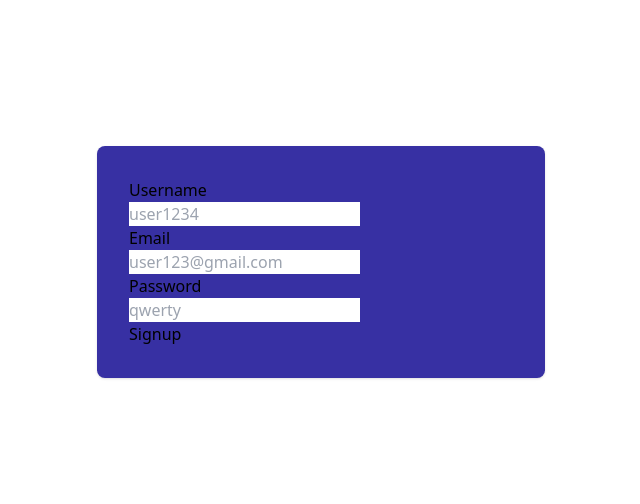
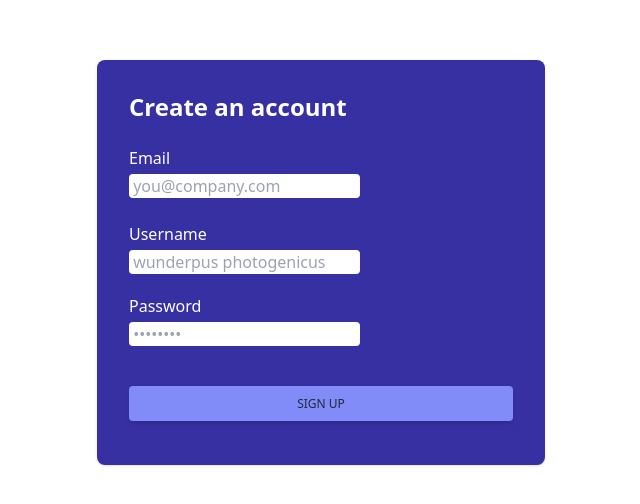
Before and after one commit to Photogenicus-App/Scratch, a React app: page /signup in a window 1280 px wide. Shown: the part 138-642 px from the top of the page, without its empty margins (319-959 px from the left). Built offline with nearby package versions, Linux system fonts and the light colour scheme.

Commit message:
Styling work

```diff
--- a/src/components/Home/Home.jsx
+++ b/src/components/Home/Home.jsx
@@ -5,12 +5,20 @@ import { Link } from 'react-router-dom';
 // landing page, will render library
 function Home() {
   return (
-    <div id="page-container">
+    <div
+      id="page-container"
+      className="bg-gradient-to-t from-white to-indigo-200"
+    >
       <div id="header">
         <h1>photogenicus Sorcis</h1>
       </div>
 
-      <Link to="/add-library">+</Link>
+      <Link
+        to="/add-library"
+        className="ml-auto m-8 w-36 bg-indigo-800 text-white h-10 rounded hover:text-indigo-600 hover:border-indigo-600 hover:border hover:bg-white transition duration-200 ease-in-out justify-center flex items-center"
+      >
+        +
+      </Link>
 
       <div>
         <Library />
--- a/src/components/Home/LibraryInfo.jsx
+++ b/src/components/Home/LibraryInfo.jsx
@@ -5,24 +5,22 @@ function LibraryInfo({ title, description, libraries, libId }) {
   return (
     <div
       id="library-info"
-      className="w-96 border-black border-solid border rounded-lg  text-center h-40 flex flex-col content-center justify-around p-5"
+      className="shadow-lg bg-gradient-to-t from-indigo-400 to-indigo-200 hover:from-white hover:to-white text-black hover:text-indigo-700 w-96 border-black border-solid border rounded-xl text-center h-40 flex flex-col content-center justify-around p-5"
     >
-      <h2>
+      <h2 className="text-xl">
         {title}
         <br />
       </h2>
 
-      <p>{description}</p>
+      <p className="">{description}</p>
 
-      <button className="bg-purple-500 text-white h-8">
-        <Link
-          to={`/${libId}`}
-          state={{ libraries: libraries, libId: `${libId}` }}
-          className="bg-purple-500 text-white h-8"
-        >
-          View Library
-        </Link>
-      </button>
+      <Link
+        to={`/${libId}`}
+        state={{ libraries: libraries, libId: `${libId}` }}
+        className="w-36 mx-auto bg-indigo-800 text-white h-10 rounded hover:text-indigo-600 hover:border-indigo-600 hover:border hover:bg-white transition duration-400 ease-in-out justify-center flex items-center"
+      >
+        <span>View Library</span>
+      </Link>
     </div>
   );
 }
--- a/src/components/IndividualLibrary.jsx
+++ b/src/components/IndividualLibrary.jsx
@@ -56,52 +56,77 @@ function IndividualLibrary() {
 
   if (!edit) {
     return (
-      <div id="page-container">
-        <div id="header">
-          <h1>photogenicus Sorcis</h1>
+      <div
+        id="page-container"
+        className="flex flex-col items-center text-center bg-gradient-to-t from-white to-indigo-500"
+      >
+        <div>
+          <h1 className="w-32 mx-auto bg-indigo-400 m-3">{title}</h1>
+
+          <h5 className="w-32 mx-auto bg-indigo-400 m-5">{description}</h5>
+
+          <p className="w-9/12 mx-auto bg-indigo-400 m-8">{studyMaterial}</p>
         </div>
 
-        <div>
-          <h1>{title}</h1>
-
-          <h5>{description}</h5>
-
-          <p>{studyMaterial}</p>
-        </div>
-
-        <button onClick={handleEditButton}>edit</button>
+        <button
+          onClick={handleEditButton}
+          className="w-36 mx-auto bg-indigo-800 text-white h-10 rounded hover:text-indigo-600 hover:border-indigo-600 hover:border hover:bg-white transition duration-200 ease-in-out justify-center flex items-center"
+        >
+          edit
+        </button>
       </div>
     );
   } else {
     return (
-      <div id="page-container">
+      <div
+        id="page-container"
+        className="flex flex-col items-center text-center bg-gradient-to-t from-white to-indigo-500"
+      >
         <div id="header">
           <h1>photogenicus Sorcis</h1>
         </div>
 
         <div>
           <h1>
-            <input value={title} onChange={(e) => setTitle(e.target.value)} />
+            <input
+              className="w-32 mx-auto bg-indigo-400 m-3"
+              value={title}
+              onChange={(e) => setTitle(e.target.value)}
+            />
           </h1>
 
           <h5>
             <input
+              className="w-32 mx-auto bg-indigo-400 m-5"
               value={description}
               onChange={(e) => setDescription(e.target.value)}
             />
           </h5>
 
           <p>
-            <input
+            <textarea
+              className="w-full mx-auto bg-indigo-400 m-8"
               value={studyMaterial}
               onChange={(e) => setStudyMaterial(e.target.value)}
             />
           </p>
         </div>
 
-        <button onClick={() => setEdit(false)}>cancel</button>
+        <div className="flex">
+          <button
+            className="w-36 mx-auto bg-indigo-800 text-white h-10 rounded hover:text-indigo-600 hover:border-indigo-600 hover:border hover:bg-white transition duration-200 ease-in-out justify-center flex items-center"
+            onClick={handleSaveEdit}
+          >
+            save
+          </button>
 
-        <button onClick={handleSaveEdit}>save</button>
+          <button
+            className="w-36 mx-auto bg-indigo-400 text-white h-10 rounded hover:text-indigo-600 hover:border-indigo-600 hover:border hover:bg-white transition duration-200 ease-in-out justify-center flex items-center"
+            onClick={() => setEdit(false)}
+          >
+            cancel
+          </button>
+        </div>
       </div>
     );
   }
--- a/src/components/Login-Signup/Login.jsx
+++ b/src/components/Login-Signup/Login.jsx
@@ -44,46 +44,50 @@ const Login = () => {
             Sign into your account
           </h1>
           <form
-            className="space-y-2 md:space-y-6"
+            autoComplete="off"
+            className=""
             onSubmit={submit}
             id="login-form"
           >
-            <div>
-              <label className="text-white block mb-2 text-sm font-medium">
-                Username
-              </label>
+            <div className="mt-1 mb-1">
+              <label className="text-white block">Username</label>
             </div>
             <div>
               <input
-                className="rounded"
+                className="rounded outline-none focus:outline-indigo-200 focus:border-indigo-200"
                 type="text"
-                placeholder="user1234"
+                placeholder=" wunderpus photogenicus"
                 id="user1"
               />
             </div>
-            <div>
-              <label className="text-white">Password</label>
+            <div className="mt-5 mb-1">
+              <label className="text-white ">Password</label>
             </div>
             <div>
               <input
-                className="rounded"
+                className="rounded mb-7 outline-none focus:outline-indigo-200 focus:border-indigo-200"
                 type="text"
-                placeholder="qwerty"
+                placeholder=" ••••••••"
                 id="pass1"
               />
             </div>
             <div className="flex items-center justify-between">
               <div className="w-full flex items-start">
-                <input
-                  className="w-full bg-indigo-400 px-6 py-2.5 text-gray-800 font-medium text-xs leading-tight uppercase rounded shadow-md hover:shadow-lg hover:text-white"
+                <button
+                  className="mb-5 w-full bg-indigo-400 px-6 py-2.5 text-gray-800 font-medium text-xs leading-tight uppercase rounded shadow-md hover:shadow-lg hover:text-white outline-none hover:outline-indigo-200 hover:border-indigo-200"
                   type="submit"
                   value="Login"
-                />
+                >
+                  Log In
+                </button>
               </div>
             </div>
             <p className="text-white">
-              Don't have an account yet?
-              <Link className=" " to="/signup">
+              Don't have an account yet?{' '}
+              <Link
+                className="text-indigo-400 hover:text-indigo-200"
+                to="/signup"
+              >
                 Sign Up
               </Link>
             </p>
--- a/src/components/Login-Signup/Signup.jsx
+++ b/src/components/Login-Signup/Signup.jsx
@@ -41,21 +41,53 @@ const Signup = () => {
     <div className="flex flex-col items-center justify-center px-6 py-8 mx-auto md:h-screen lg:py-0">
       <div className="w-full rounded-lg shadow dark:border md:mt-0 sm:max-w-md xl:p-0 bg-indigo-800">
         <div className="p-6 space-y-4 md:space-y-6 sm:p-8">
-          <form onSubmit={submit} id="signup-form">
-            <label>Username</label>
-            <br />
-            <input type="text" placeholder="user1234" id="user" />
-            <br />
-            <label>Email</label>
-            <br />
-            <input type="text" placeholder="user123@gmail.com" id="email" />
-            <br />
-            <label>Password</label>
-            <br />
-            <input type="text" placeholder="qwerty" id="pass" />
-            <br />
-            <input type="submit" value="Signup" />
-            <br />
+          <h1 className="text-2xl font-bold leading-tight text-white">
+            Create an account
+          </h1>
+          <form autoComplete="off" onSubmit={submit} id="signup-form">
+            <div className="mt-5 mb-1">
+              <label className="text-white block mb-1">Email</label>
+              <input
+                className=" outline-none focus:outline-indigo-200 focus:border-indigo-200 rounded mb-5"
+                type="text"
+                placeholder=" you@company.com"
+                id="email"
+              />
+            </div>
+            <div className="mt-1 mb-1">
+              <label className="text-white block">Username</label>
+            </div>
+            <div>
+              <input
+                className="rounded outline-none focus:outline-indigo-200 focus:border-indigo-200"
+                type="text"
+                placeholder=" wunderpus photogenicus"
+                id="user"
+              />
+            </div>
+
+            <div className="mt-5 mb-1">
+              <label className="text-white block">Password</label>
+            </div>
+            <div>
+              <input
+                className="rounded mb-5 outline-none focus:outline-indigo-200 focus:border-indigo-200"
+                type="text"
+                placeholder=" ••••••••"
+                id="pass"
+              />
+            </div>
+            <div className="flex items-center justify-between ">
+              <div className="w-full flex items-start">
+                <button
+                  className="mt-5 mb-3 w-full bg-indigo-400 px-6 py-2.5 text-gray-800 font-medium text-xs leading-tight uppercase rounded shadow-md hover:shadow-lg hover:text-white outline-none hover:outline-indigo-200 hover:border-indigo-200"
+                  type="submit"
+                  value="Signup"
+                >
+                  Sign Up
+                </button>
+              </div>
+            </div>
           </form>
         </div>
       </div>
```
Also changed, not shown: 2 other files (tests, documents, lock files or other folders).
